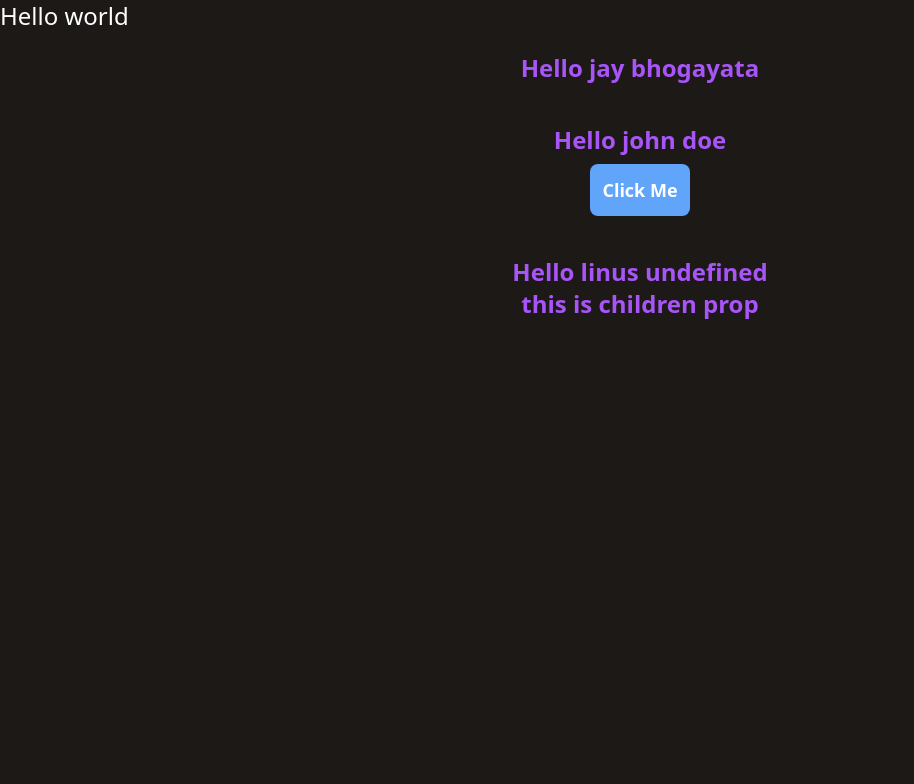
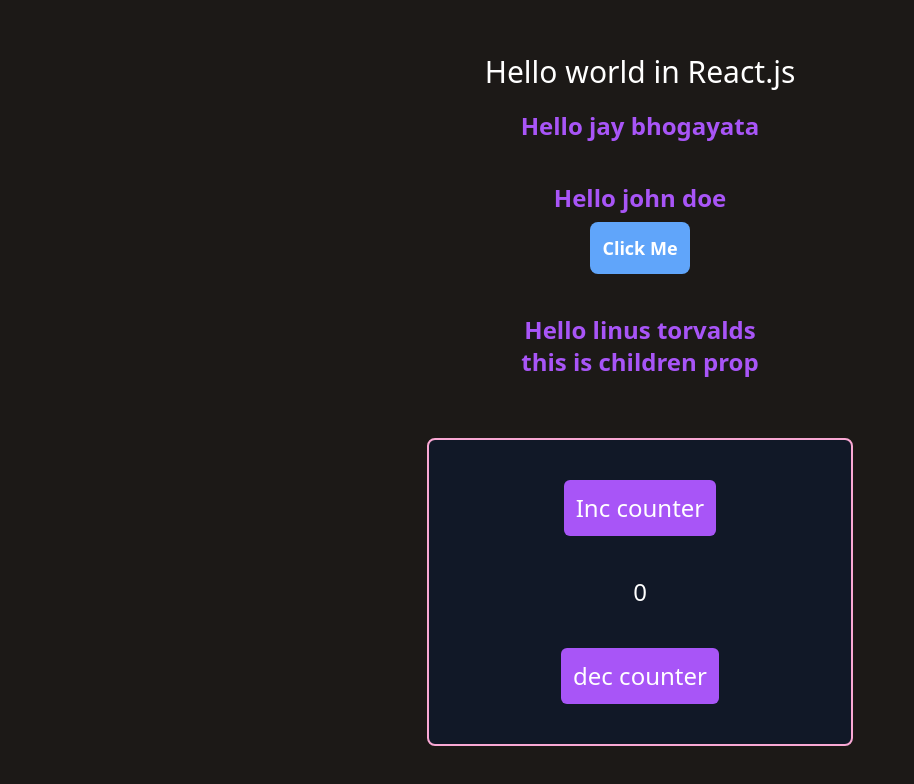
Before and after one commit to jay-bhogayata/React-basic, a React (Vite) app: page / in a window 1280 px wide. Shown: the top 784 px of the page, without its empty margins (0-914 px from the left). Built offline with nearby package versions, Linux system fonts and the light colour scheme.

Commit message:
use state with couter example

```diff
--- a/src/App.jsx
+++ b/src/App.jsx
@@ -1,12 +1,13 @@
 import React from "react";
 import Greet from "./Greet";
 import Jsx from "./Jsx";
+import State from "./State";
 // import {Greet} from "./Greet"  //use for named export
 
 const App = () => {
   return (
-    <div className="bg-stone-900 h-[100vh] text-white text-2xl">
-      <h1>Hello world</h1>
+    <div className="bg-stone-900 flex flex-col justify-center items-center  h-[100vh] text-white text-2xl">
+      <h1 className="text-3xl">Hello world in React.js</h1>
       <Greet fname="jay" lname="bhogayata" />
       <Greet fname="john" lname="doe">
         <button
@@ -16,9 +17,10 @@ const App = () => {
           Click Me
         </button>
       </Greet>
-      <Greet fname="linus" lanme="torvalds">
+      <Greet fname="linus" lname="torvalds">
         <p>this is children prop</p>
       </Greet>
+      <State />
       {/* <Jsx /> */}
     </div>
   );
--- /dev/null
+++ b/src/State.jsx
@@ -0,0 +1,38 @@
+import React, { useState } from "react";
+
+const State = () => {
+  const [count, setCount] = useState(0);
+  return (
+    <div className="bg-gray-900 w-1/3  border-pink-300 border-2 rounded-lg text-center mt-10">
+      <button
+        type="button"
+        className="
+        bg-purple-500
+        m-10
+        p-3
+        rounded-md
+        "
+        onClick={() => setCount(count + 1)}
+      >
+        Inc counter
+      </button>
+
+      <h1>{count}</h1>
+      <button
+        type="button"
+        className="
+         bg-purple-500
+        m-10
+        p-3
+        rounded-md
+
+        "
+        onClick={() => (count > 0 ? setCount(count - 1) : "")}
+      >
+        dec counter
+      </button>
+    </div>
+  );
+};
+
+export default State;
```
